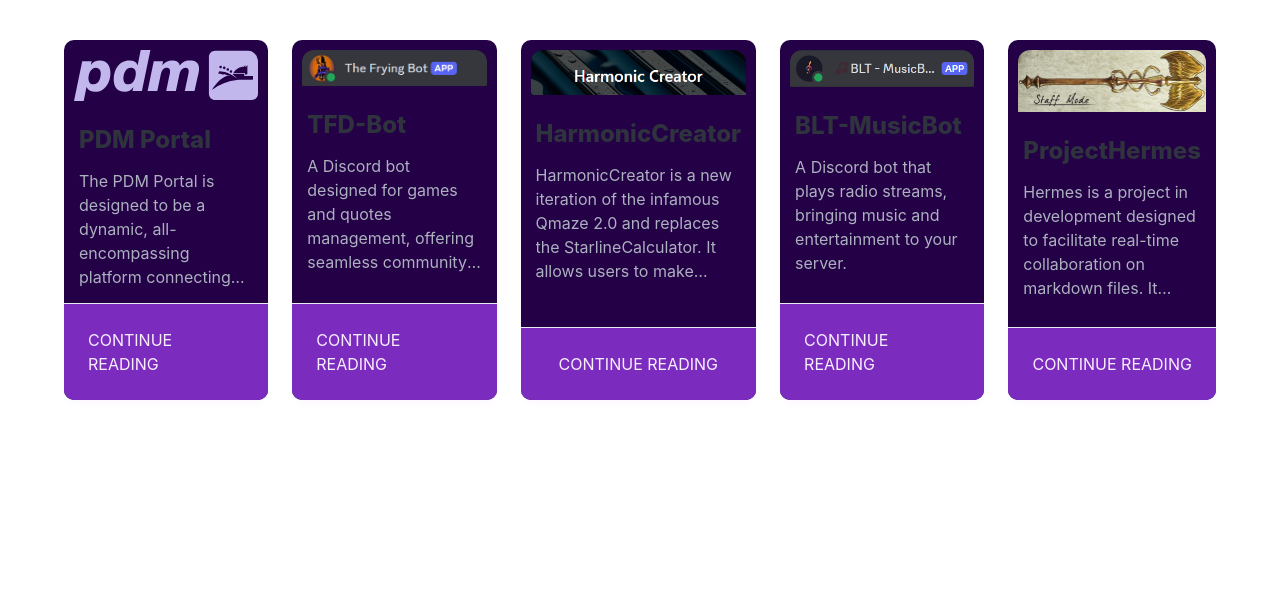
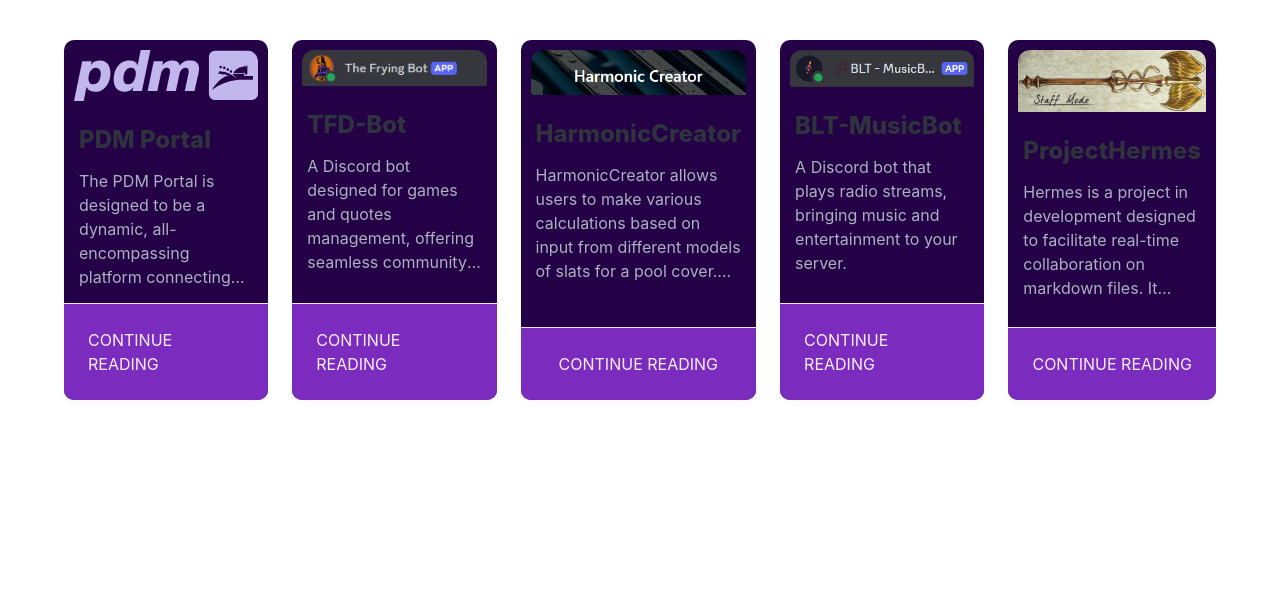
Before and after one commit to Cyclosaryn/Portfolio, a Django app: page /projects/ in a window 1280 px wide. Shown: the part 60-669 px from the top of the page. Run offline with Django 5.2, Linux system fonts and the light colour scheme.

Commit message:
Remove Azure deployment workflow and update project description for HarmonicCreator

```diff
--- a/portfolio/templates/projects.html
+++ b/portfolio/templates/projects.html
@@ -59,7 +59,7 @@
                     <div class="card-content">
                         <div class="content has-text-grey-light">
                             <h3>HarmonicCreator</h3>
-                            HarmonicCreator is a new iteration of the infamous Qmaze 2.0 and replaces the StarlineCalculator. It allows users to make various calculations based on input from different models of slats for a pool cover. By leveraging advanced algorithms and user-friendly interfaces, HarmonicCreator simplifies the process of designing and evaluating pool covers, making it an essential tool for professionals in the industry.
+                            HarmonicCreator allows users to make various calculations based on input from different models of slats for a pool cover. By leveraging advanced algorithms and user-friendly interfaces, HarmonicCreator simplifies the process of designing and evaluating pool covers, making it an essential tool for professionals in the industry.
                         </div>
                     </div>
                     <footer class="card-footer has-background-white-bis">
```
Also changed, not shown: .github/workflows/main_cycloforge.yml (deleted).
